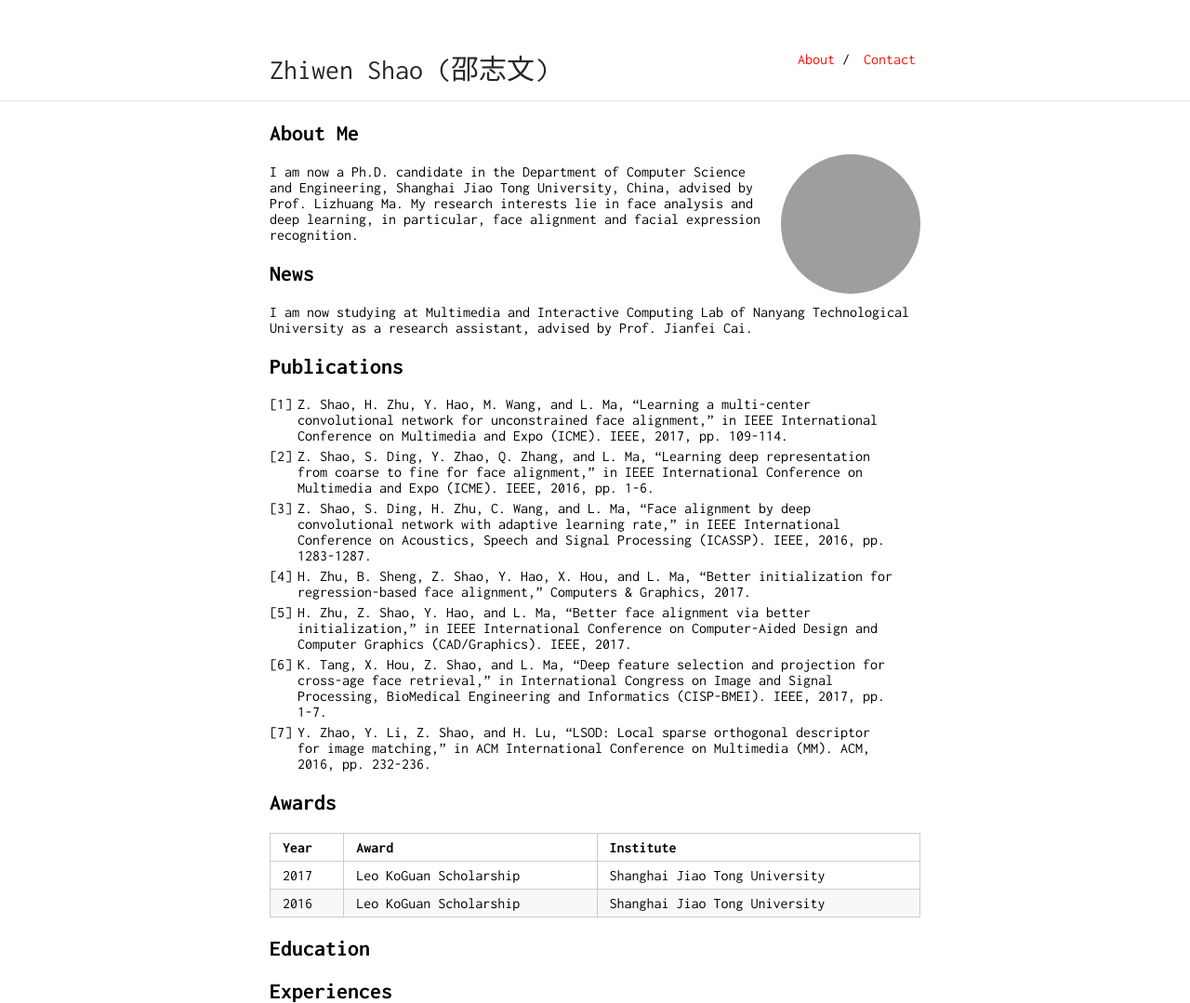
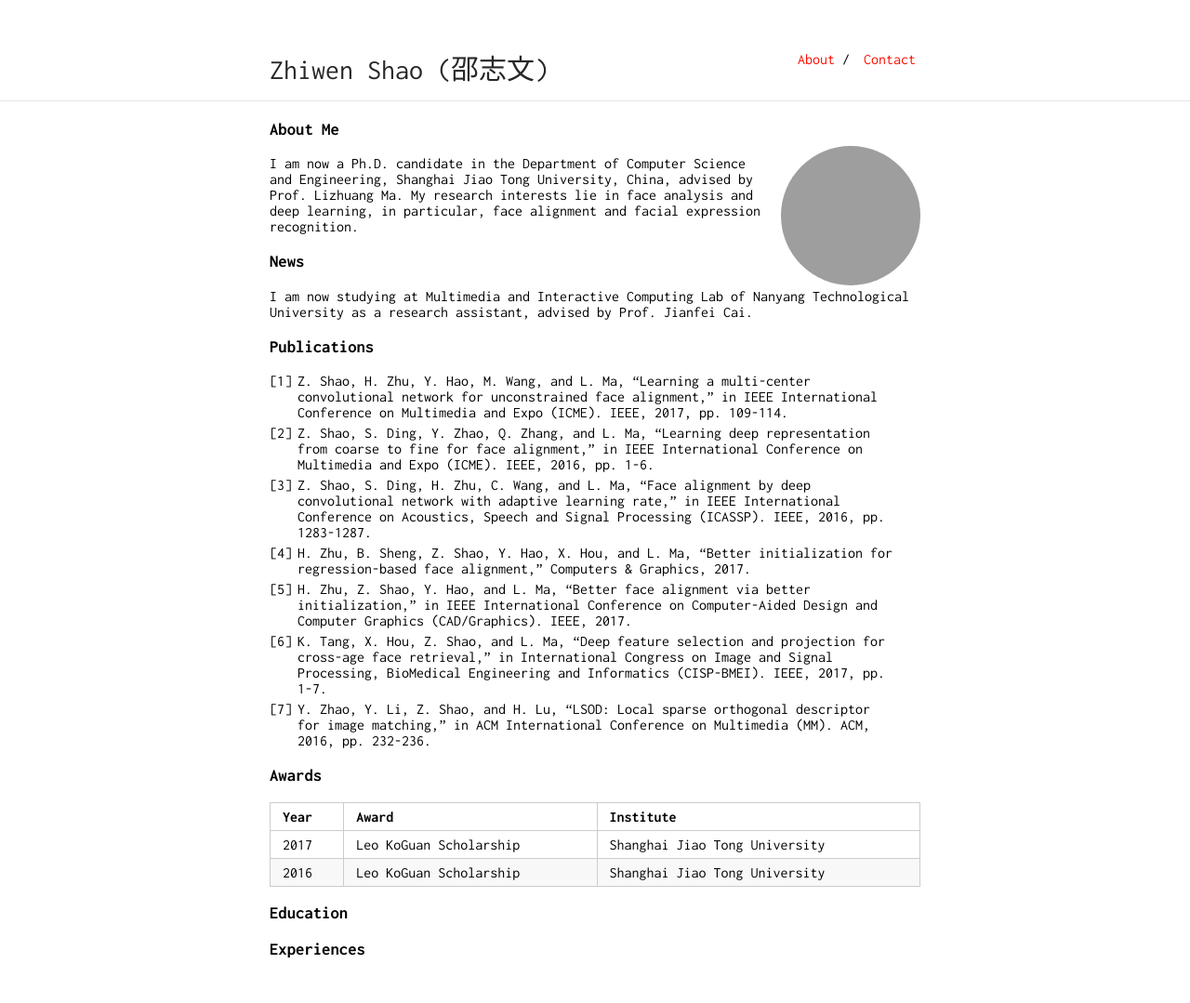
Before and after one commit to ZhiwenShao/ZhiwenShao_v1.github.io, a Jekyll site: the page built from index.md, in a window 1280 px wide. Shown: the whole page at 93% size. Built offline with Jekyll 4.4.1, drawn with Linux system fonts in a browser that asks for light colours; our own code applies the rules of GitHub Pages for plain Markdown files; after the commit the page ends 1031 px from its top, so only the background shows below that; grey boxes are pictures that could not be loaded.

```diff
--- a/index.md
+++ b/index.md
@@ -2,17 +2,17 @@
 layout: default
 ---
 
-## About Me
+### About Me
 
 <img class="profile-picture" src="zhiwen.png">
 
 I am now a Ph.D. candidate in the Department of Computer Science and Engineering, Shanghai Jiao Tong University, China, advised by Prof. Lizhuang Ma. My research interests lie in face analysis and deep learning, in particular, face alignment and facial expression recognition.
 
-## News
+### News
 
 I am now studying at Multimedia and Interactive Computing Lab of Nanyang Technological University as a research assistant, advised by Prof. Jianfei Cai.
 
-## Publications
+### Publications
 
 1. Z. Shao, H. Zhu, Y. Hao, M. Wang, and L. Ma, “Learning a multi-center convolutional network for unconstrained face alignment,” in IEEE International Conference on Multimedia and Expo (ICME). IEEE, 2017, pp. 109-114.
 2. Z. Shao, S. Ding, Y. Zhao, Q. Zhang, and L. Ma, “Learning deep representation from coarse to fine for face alignment,” in IEEE International Conference on Multimedia and Expo (ICME). IEEE, 2016, pp. 1-6.
@@ -22,15 +22,15 @@ I am now studying at Multimedia and Interactive Computing Lab of Nanyang Technol
 6. K. Tang, X. Hou, Z. Shao, and L. Ma, “Deep feature selection and projection for cross-age face retrieval,” in International Congress on Image and Signal Processing, BioMedical Engineering and Informatics (CISP-BMEI). IEEE, 2017, pp. 1-7.
 7. Y. Zhao, Y. Li, Z. Shao, and H. Lu, “LSOD: Local sparse orthogonal descriptor for image matching,” in ACM International Conference on Multimedia (MM). ACM, 2016, pp. 232-236.
 
-## Awards
+### Awards
 
 Year | Award | Institute
 -----|-------|--------
 2017 |  Leo KoGuan Scholarship  | Shanghai Jiao Tong University
 2016 |  Leo KoGuan Scholarship  | Shanghai Jiao Tong University
 
-## Education
+### Education
 
 
 
-## Experiences
+### Experiences
```
